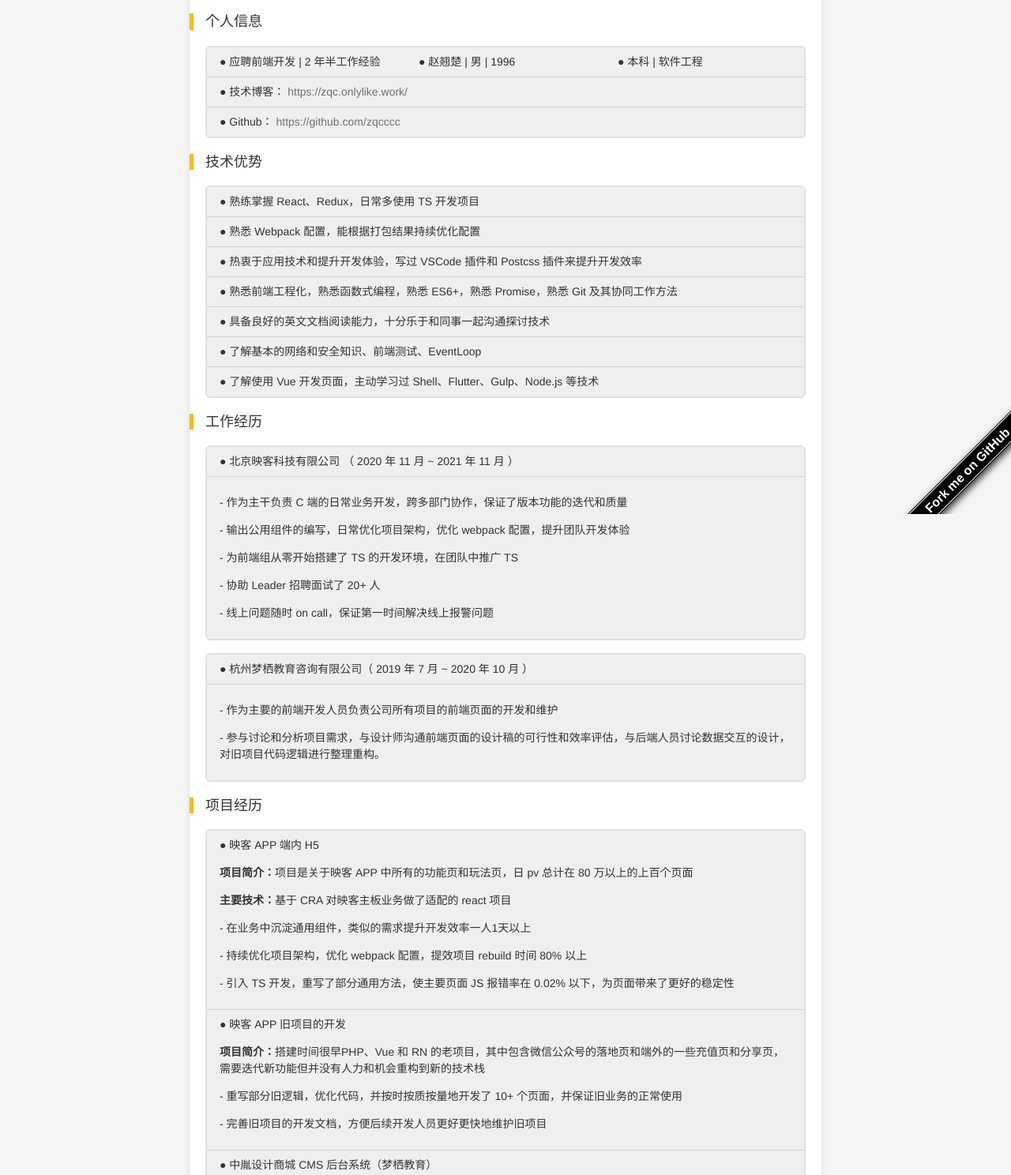
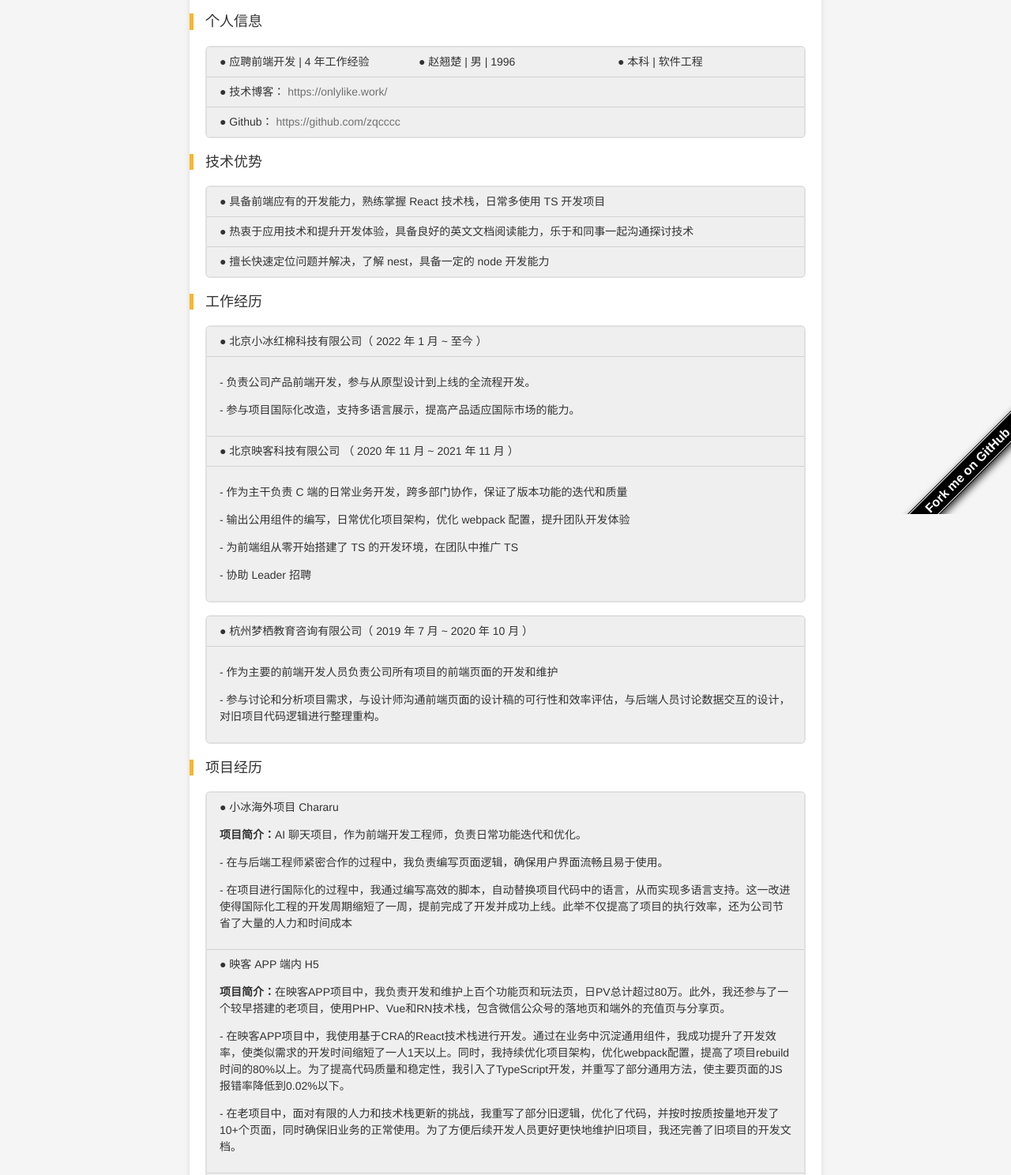
Before and after one commit to zqcccc/resume-boilerplate, a website: page src/index.html in a window 1280 px wide. Shown: the part 149-1637 px from the top of the page at 79% size. Drawn offline with Linux system fonts and the light colour scheme.

Commit message:
Update work experience and project details

```diff
--- a/src/index.html
+++ b/src/index.html
@@ -215,7 +215,7 @@
         <div class="boxes">
           <div class="box bg-gray-lightest p-y-0">
             <div class="row g-32">
-              <div class="col-4 p-y-8">● 应聘前端开发 | 2 年半工作经验</div>
+              <div class="col-4 p-y-8">● 应聘前端开发 | 4 年工作经验</div>
               <div class="col-4 p-y-8">● 赵翘楚 | 男 | 1996</div>
               <div class="col-4 p-y-8">● 本科 | 软件工程</div>
             </div>
@@ -223,10 +223,10 @@
           <div class="box bg-gray-lightest">
             ● 技术博客：
             <a
-              href="https://zqc.onlylike.work/"
+              href="https://onlylike.work/"
               target="_blank"
               class="text-gray-dark"
-              >https://zqc.onlylike.work/</a
+              >https://onlylike.work/</a
             >
           </div>
           <div class="box bg-gray-lightest">
@@ -253,15 +253,15 @@
         <h1>技术优势</h1>
         <div class="boxes">
           <div class="box bg-gray-lightest">
-            ● 熟练掌握 React、Redux，日常多使用 TS 开发项目
+            ● 具备前端应有的开发能力，熟练掌握 React 技术栈，日常多使用 TS 开发项目
           </div>
           <div class="box bg-gray-lightest">
-            ● 熟悉 Webpack 配置，能根据打包结果持续优化配置
+            ● 热衷于应用技术和提升开发体验，具备良好的英文文档阅读能力，乐于和同事一起沟通探讨技术
           </div>
           <div class="box bg-gray-lightest">
-            ● 热衷于应用技术和提升开发体验，写过 VSCode 插件和 Postcss 插件来提升开发效率
+            ● 擅长快速定位问题并解决，了解 nest，具备一定的 node 开发能力
           </div>
-          <div class="box bg-gray-lightest">● 熟悉前端工程化，熟悉函数式编程，熟悉 ES6+，熟悉 Promise，熟悉 Git 及其协同工作方法</div>
+          <!-- <div class="box bg-gray-lightest">● 熟悉前端工程化，熟悉函数式编程，熟悉 ES6+，熟悉 Promise，熟悉 Git 及其协同工作方法</div>
           <div class="box bg-gray-lightest">
             ● 具备良好的英文文档阅读能力，十分乐于和同事一起沟通探讨技术
           </div>
@@ -270,7 +270,7 @@
           </div>
           <div class="box bg-gray-lightest">
             ● 了解使用 Vue 开发页面，主动学习过 Shell、Flutter、Gulp、Node.js 等技术
-          </div>
+          </div> -->
         </div>
       </section>
 
@@ -287,6 +287,15 @@
         </h1>
         <div class="boxes">
           <div class="box bg-gray-lightest">
+            ● 北京小冰红棉科技有限公司（ 2022 年 1 月 ~ 至今 ）
+          </div>
+          <div class="box bg-gray-lightest">
+            <p>
+              - 负责公司产品前端开发，参与从原型设计到上线的全流程开发。
+            </p>
+            <p>- 参与项目国际化改造，支持多语言展示，提高产品适应国际市场的能力。</p>
+          </div>
+          <div class="box bg-gray-lightest">
             ● 北京映客科技有限公司 （ 2020 年 11 月 ~ 2021 年 11 月 ）
           </div>
           <div class="box bg-gray-lightest">
@@ -295,8 +304,7 @@
             </p>
             <p>- 输出公用组件的编写，日常优化项目架构，优化 webpack 配置，提升团队开发体验</p>
             <p>- 为前端组从零开始搭建了 TS 的开发环境，在团队中推广 TS</p>
-            <p>- 协助 Leader 招聘面试了 20+ 人</p>
-            <p>- 线上问题随时 on call，保证第一时间解决线上报警问题</p>
+            <p>- 协助 Leader 招聘</p>
           </div>
           <!-- <div class="box bg-gray-lightest">
             <p class="m-t-0">GHI 项目</p>
@@ -343,24 +351,36 @@
       <h1>项目经历</h1>
       <div class="boxes">
         <div class="box bg-gray-lightest">
-          ● 映客 APP 端内 H5
+          ● 小冰海外项目 Chararu
           <p>
-            <b>项目简介：</b>项目是关于映客 APP 中所有的功能页和玩法页，日 pv 总计在 80 万以上的上百个页面
+            <b>项目简介：</b>AI 聊天项目，作为前端开发工程师，负责日常功能迭代和优化。
+          </p>
+          <!-- <p>
+            <b>主要技术：</b>基于 CRA 对映客主板业务做了适配的 react 项目
+          </p> -->
+          <p>
+            - 在与后端工程师紧密合作的过程中，我负责编写页面逻辑，确保用户界面流畅且易于使用。
           </p>
           <p>
-            <b>主要技术：</b>基于 CRA 对映客主板业务做了适配的 react 项目
-          </p>
-          <p>
-            - 在业务中沉淀通用组件，类似的需求提升开发效率一人1天以上
-          </p>
-          <p>
-            - 持续优化项目架构，优化 webpack 配置，提效项目 rebuild 时间 80% 以上
-          </p>
-          <p>
-            - 引入 TS 开发，重写了部分通用方法，使主要页面 JS 报错率在 0.02% 以下，为页面带来了更好的稳定性
+            - 在项目进行国际化的过程中，我通过编写高效的脚本，自动替换项目代码中的语言，从而实现多语言支持。这一改进使得国际化工程的开发周期缩短了一周，提前完成了开发并成功上线。此举不仅提高了项目的执行效率，还为公司节省了大量的人力和时间成本
           </p>
         </div>
         <div class="box bg-gray-lightest">
+          ● 映客 APP 端内 H5
+          <p>
+            <b>项目简介：</b>在映客APP项目中，我负责开发和维护上百个功能页和玩法页，日PV总计超过80万。此外，我还参与了一个较早搭建的老项目，使用PHP、Vue和RN技术栈，包含微信公众号的落地页和端外的充值页与分享页。
+          </p>
+          <!-- <p>
+            <b>主要技术：</b>基于 CRA 对映客主板业务做了适配的 react 项目
+          </p> -->
+          <p>
+            - 在映客APP项目中，我使用基于CRA的React技术栈进行开发。通过在业务中沉淀通用组件，我成功提升了开发效率，使类似需求的开发时间缩短了一人1天以上。同时，我持续优化项目架构，优化webpack配置，提高了项目rebuild时间的80%以上。为了提高代码质量和稳定性，我引入了TypeScript开发，并重写了部分通用方法，使主要页面的JS报错率降低到0.02%以下。
+          </p>
+          <p>
+            - 在老项目中，面对有限的人力和技术栈更新的挑战，我重写了部分旧逻辑，优化了代码，并按时按质按量地开发了10+个页面，同时确保旧业务的正常使用。为了方便后续开发人员更好更快地维护旧项目，我还完善了旧项目的开发文档。
+          </p>
+        </div>
+        <!-- <div class="box bg-gray-lightest">
           ● 映客 APP 旧项目的开发
           <p>
             <b>项目简介：</b>搭建时间很早PHP、Vue 和 RN 的老项目，其中包含微信公众号的落地页和端外的一些充值页和分享页，需要迭代新功能但并没有人力和机会重构到新的技术栈
@@ -371,7 +391,7 @@
           <p>
             - 完善旧项目的开发文档，方便后续开发人员更好更快地维护旧项目
           </p>
-        </div>
+        </div> -->
         <div class="box bg-gray-lightest">
           ● 中胤设计商城 CMS 后台系统（梦栖教育）
           <p>
```
